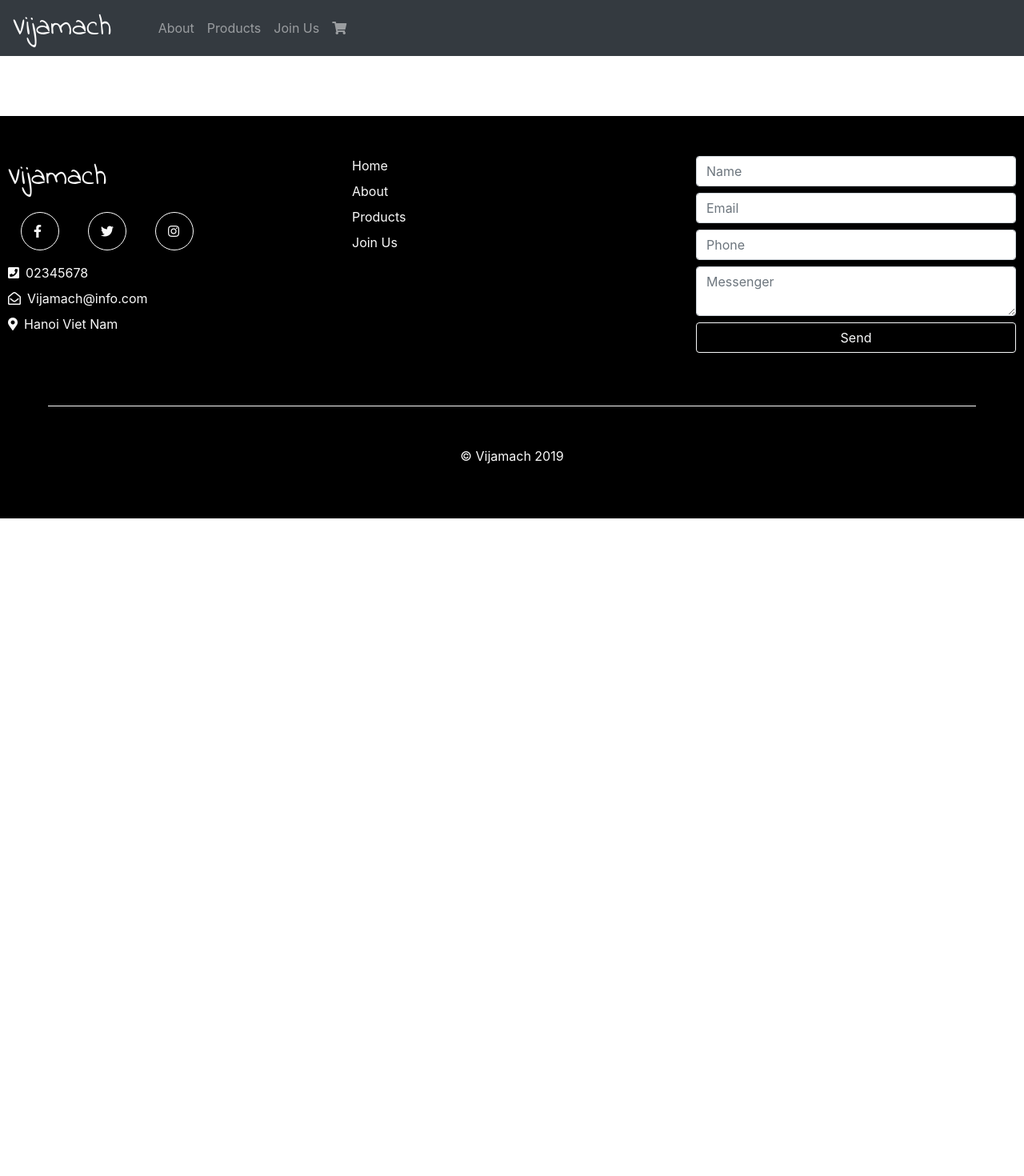
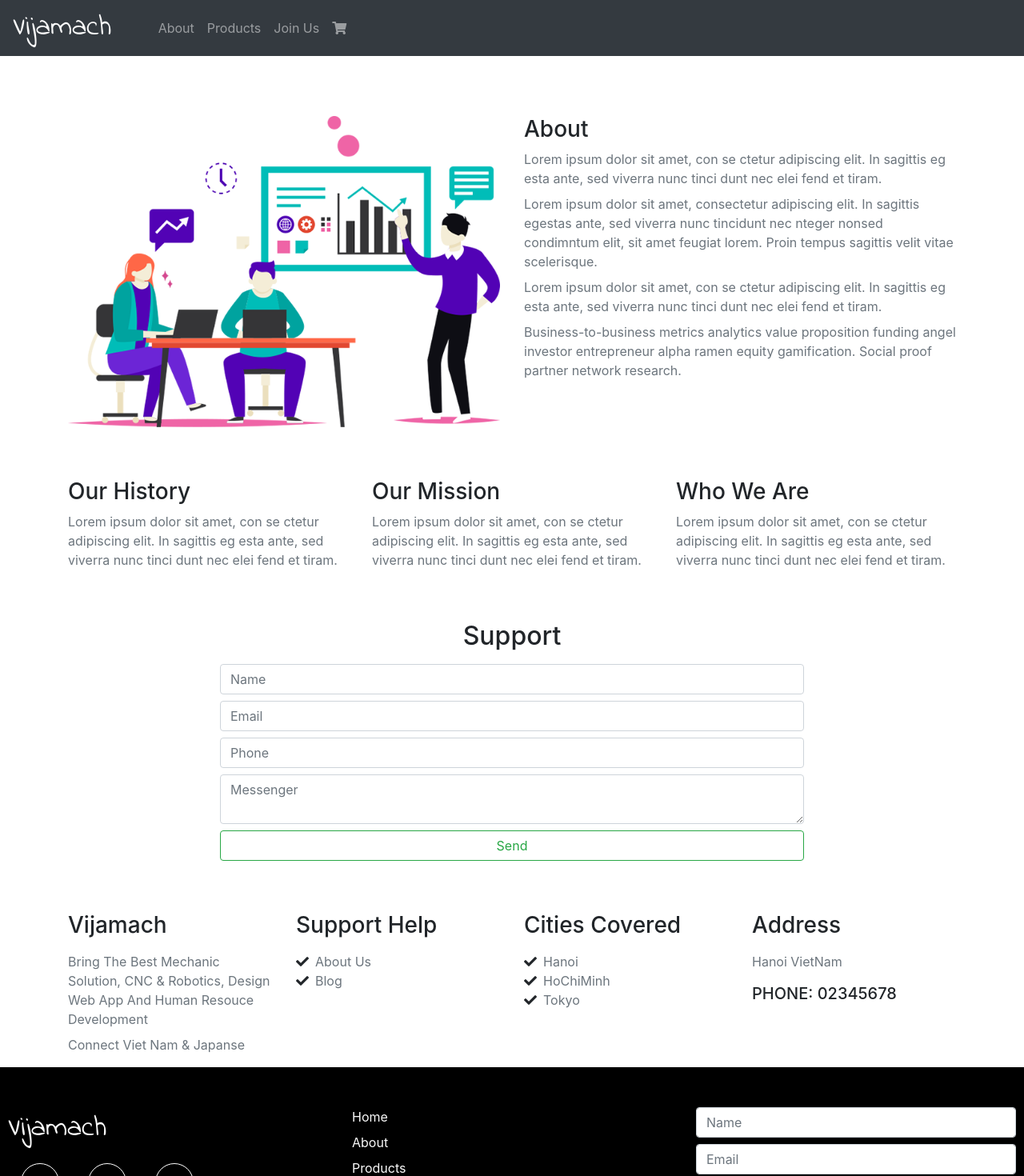
Before and after one commit to tuananh1998hust/vijamach-page-v1.0.0, a React (Create React App) app in the folder client/: page /about in a window 1280 px wide. Shown: the top 1470 px of the page at 80% size. Before the commit the page ends 800 px from the top, so only its background shows below. Built offline with nearby package versions, Linux system fonts and the light colour scheme.

Commit message:
add about page layout

```diff
--- a/client/src/App.js
+++ b/client/src/App.js
@@ -6,6 +6,7 @@ import { Provider } from "react-redux";
 import HomePage from "./pages/HomePage";
 import Products from "./pages/Products";
 import DetailProducts from "./pages/DetailProducts";
+import About from "./pages/About";
 // Components
 import AppNavbar from "./components/AppNavbar";
 import Footer from "./components/Footer";
@@ -24,6 +25,7 @@ class App extends Component {
             <Route exact path="/" component={HomePage} />
             <Route exact path="/products" component={Products} />
             <Route exact path="/products/:id" component={DetailProducts} />
+            <Route exact path="/about" component={About} />
             <Footer />
           </div>
         </Router>
--- a/client/src/components/Footer.js
+++ b/client/src/components/Footer.js
@@ -54,7 +54,7 @@ const Footer = () => (
         </Link>
       </Col>
       <Col sm="12" md="4">
-        <FormSupport />
+        <FormSupport color="light" />
       </Col>
     </Row>
     <div className="footer-line" />
--- a/client/src/components/FormSupport.js
+++ b/client/src/components/FormSupport.js
@@ -74,7 +74,7 @@ class FormSupport extends Component {
             value={this.state.mess}
             onChange={this.onChange}
           />
-          <Button outline color="light" block>
+          <Button outline color={this.props.color} block>
             Send
           </Button>
         </FormGroup>
--- /dev/null
+++ b/client/src/pages/About.js
@@ -0,0 +1,115 @@
+import React from "react";
+import { Container, Row, Col } from "reactstrap";
+
+// Components
+import FormSupport from "../components/FormSupport";
+// Images
+import about from "../imgs/about.png";
+
+const About = () => (
+  <Container>
+    <Row className="mb-5">
+      <Col className="mb-2" sm="12" md="6">
+        <img alt="about" className="img-fluid mb-2" src={about} />
+      </Col>
+      <Col className="mb-2" sm="12" md="6">
+        <h3 className="mb-2">About</h3>
+        <p className="text-secondary mb-2">
+          Lorem ipsum dolor sit amet, con se ctetur adipiscing elit. In sagittis
+          eg esta ante, sed viverra nunc tinci dunt nec elei fend et tiram.
+        </p>
+        <p className="text-secondary mb-2">
+          Lorem ipsum dolor sit amet, consectetur adipiscing elit. In sagittis
+          egestas ante, sed viverra nunc tincidunt nec nteger nonsed condimntum
+          elit, sit amet feugiat lorem. Proin tempus sagittis velit vitae
+          scelerisque.
+        </p>
+        <p className="text-secondary mb-2">
+          Lorem ipsum dolor sit amet, con se ctetur adipiscing elit. In sagittis
+          eg esta ante, sed viverra nunc tinci dunt nec elei fend et tiram.
+        </p>
+        <p className="text-secondary mb-2">
+          Business-to-business metrics analytics value proposition funding angel
+          investor entrepreneur alpha ramen equity gamification. Social proof
+          partner network research.
+        </p>
+      </Col>
+    </Row>
+    <Row className="mb-5">
+      <Col className="mb-2" sm="12" md="4">
+        <h3 className="mb-2">Our History</h3>
+        <p className="text-secondary mb-2">
+          Lorem ipsum dolor sit amet, con se ctetur adipiscing elit. In sagittis
+          eg esta ante, sed viverra nunc tinci dunt nec elei fend et tiram.
+        </p>
+      </Col>
+
+      <Col className="mb-2" sm="12" md="4">
+        <h3 className="mb-2">Our Mission</h3>
+        <p className="text-secondary mb-2">
+          Lorem ipsum dolor sit amet, con se ctetur adipiscing elit. In sagittis
+          eg esta ante, sed viverra nunc tinci dunt nec elei fend et tiram.
+        </p>
+      </Col>
+
+      <Col className="mb-2" sm="12" md="4">
+        <h3 className="mb-2">Who We Are</h3>
+        <p className="text-secondary mb-2">
+          Lorem ipsum dolor sit amet, con se ctetur adipiscing elit. In sagittis
+          eg esta ante, sed viverra nunc tinci dunt nec elei fend et tiram.
+        </p>
+      </Col>
+    </Row>
+
+    <h2 className="text-center mb-3">Support</h2>
+    <Row className="mb-5">
+      <Col sm="12" md={{ size: 8, offset: 2 }}>
+        <FormSupport color="success" />
+      </Col>
+    </Row>
+
+    <Row>
+      <Col className="mb-2" sm="12" md="3">
+        <h3 className="mb-3">Vijamach</h3>
+        <p className="mb-2 text-secondary">
+          Bring The Best Mechanic Solution, CNC & Robotics, Design Web App And
+          Human Resouce Development
+        </p>
+        <p className="mb-2 text-secondary">Connect Viet Nam & Japanse</p>
+      </Col>
+      <Col className="mb-2" sm="12" md="3">
+        <h3 className="mb-3">Support Help</h3>
+        <div className="d-flex align-items-center">
+          <i className="fas fa-check" />
+          <p className="mb-0 ml-2 text-secondary">About Us</p>
+        </div>
+        <div className="d-flex align-items-center">
+          <i className="fas fa-check" />
+          <p className="mb-0 ml-2 text-secondary">Blog</p>
+        </div>
+      </Col>
+      <Col className="mb-2" sm="12" md="3">
+        <h3 className="mb-3">Cities Covered</h3>
+        <div className="d-flex align-items-center">
+          <i className="fas fa-check" />
+          <p className="mb-0 ml-2 text-secondary">Hanoi</p>
+        </div>
+        <div className="d-flex align-items-center">
+          <i className="fas fa-check" />
+          <p className="mb-0 ml-2 text-secondary">HoChiMinh</p>
+        </div>
+        <div className="d-flex align-items-center">
+          <i className="fas fa-check" />
+          <p className="mb-0 ml-2 text-secondary">Tokyo</p>
+        </div>
+      </Col>
+      <Col className="mb-2" sm="12" md="3">
+        <h3 className="mb-3">Address</h3>
+        <p className="mb-3 text-secondary">Hanoi VietNam</p>
+        <h5 className="mb-3">PHONE: 02345678</h5>
+      </Col>
+    </Row>
+  </Container>
+);
+
+export default About;
```
Also changed, not shown: client/src/imgs/about.png (added).
